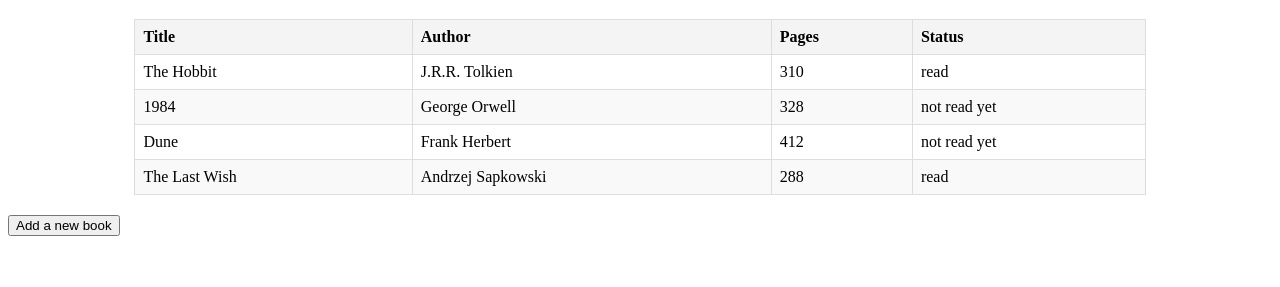
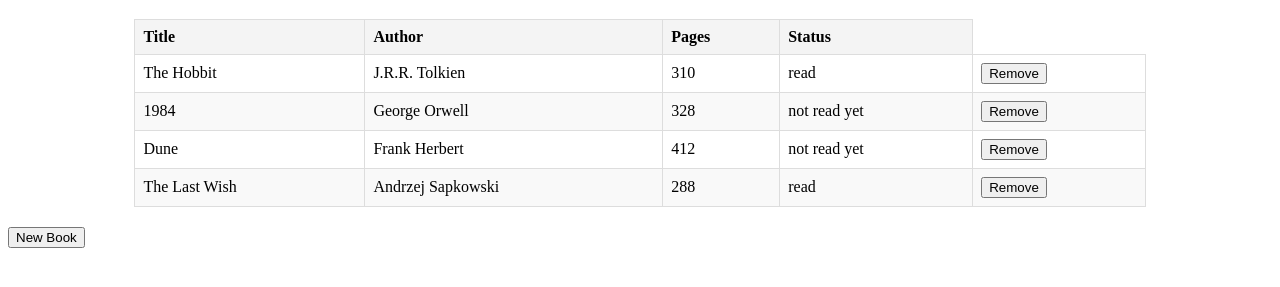
Before and after one commit to fedewaelk/Library, a plain HTML site: page index.html in a window 1280 px wide. Shown: the part 61-348 px from the top of the page. Drawn offline with Linux system fonts and the light colour scheme.

Commit message:
add remove button

```diff
--- a/index.html
+++ b/index.html
@@ -41,7 +41,7 @@
         </form>
     </dialog>
     <p>
-        <button id="showDialog">Add a new book</button>
+        <button id="showDialog">New Book</button>
     </p>
     <output></output>
 
--- a/script.js
+++ b/script.js
@@ -21,16 +21,32 @@ function displayBooks() {
     const tableBody = document.querySelector('#library-table tbody');
     tableBody.innerHTML = '';
 
-    myLibrary.forEach(book => {
+    myLibrary.forEach((book, index) => {
         const row = document.createElement('tr');
+
         row.innerHTML = `
             <td>${book.title}</td>
             <td>${book.author}</td>
             <td>${book.pages}</td>
             <td>${book.status}</td>
+            <td>
+                <button class="remove-btn" data-index="${index}">Remove</button>
+            </td>
         `;
+
         tableBody.appendChild(row);
     });
+
+    const removeButtons = document.querySelectorAll('.remove-btn');
+    removeButtons.forEach(button => {
+        button.addEventListener('click', removeBook);
+    });
+}
+
+function removeBook(event) {
+    const bookIndex = event.target.getAttribute('data-index');
+    myLibrary.splice(bookIndex, 1);
+    displayBooks();
 }
 
 displayBooks();
```
